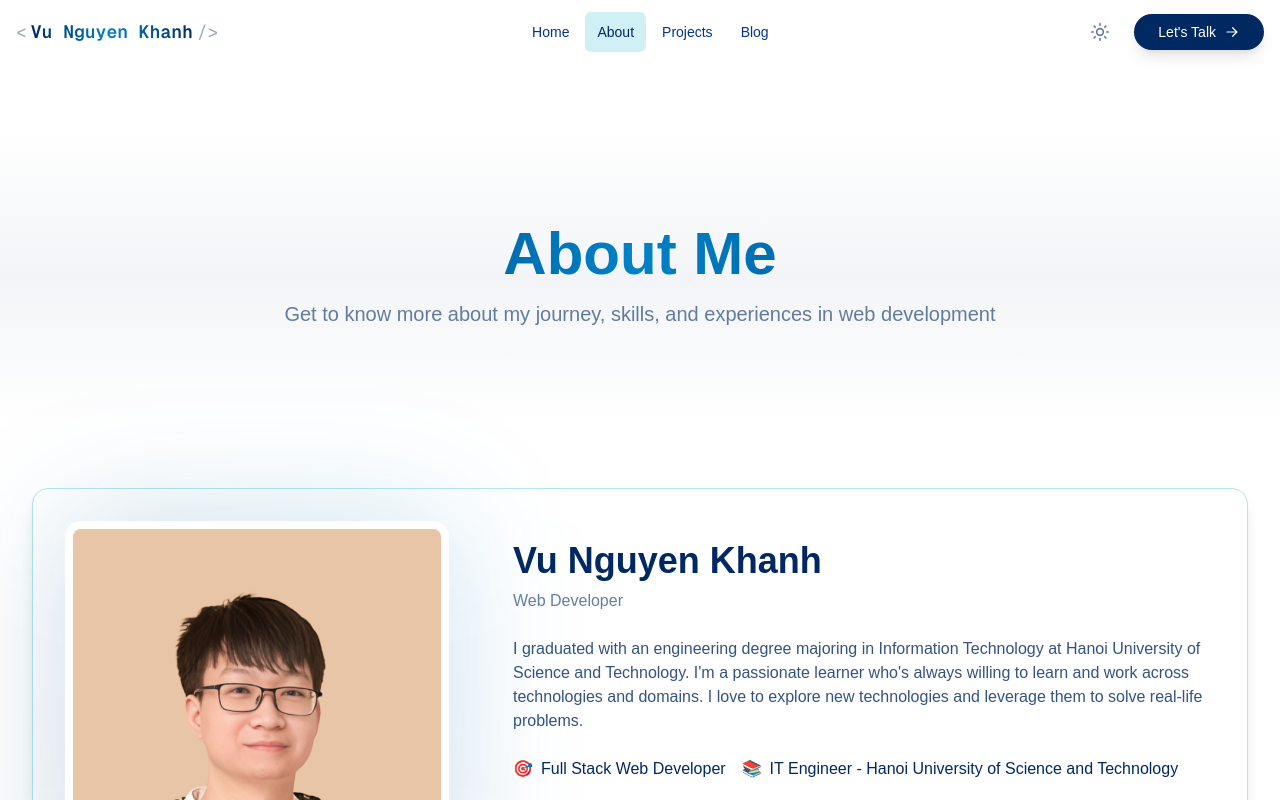
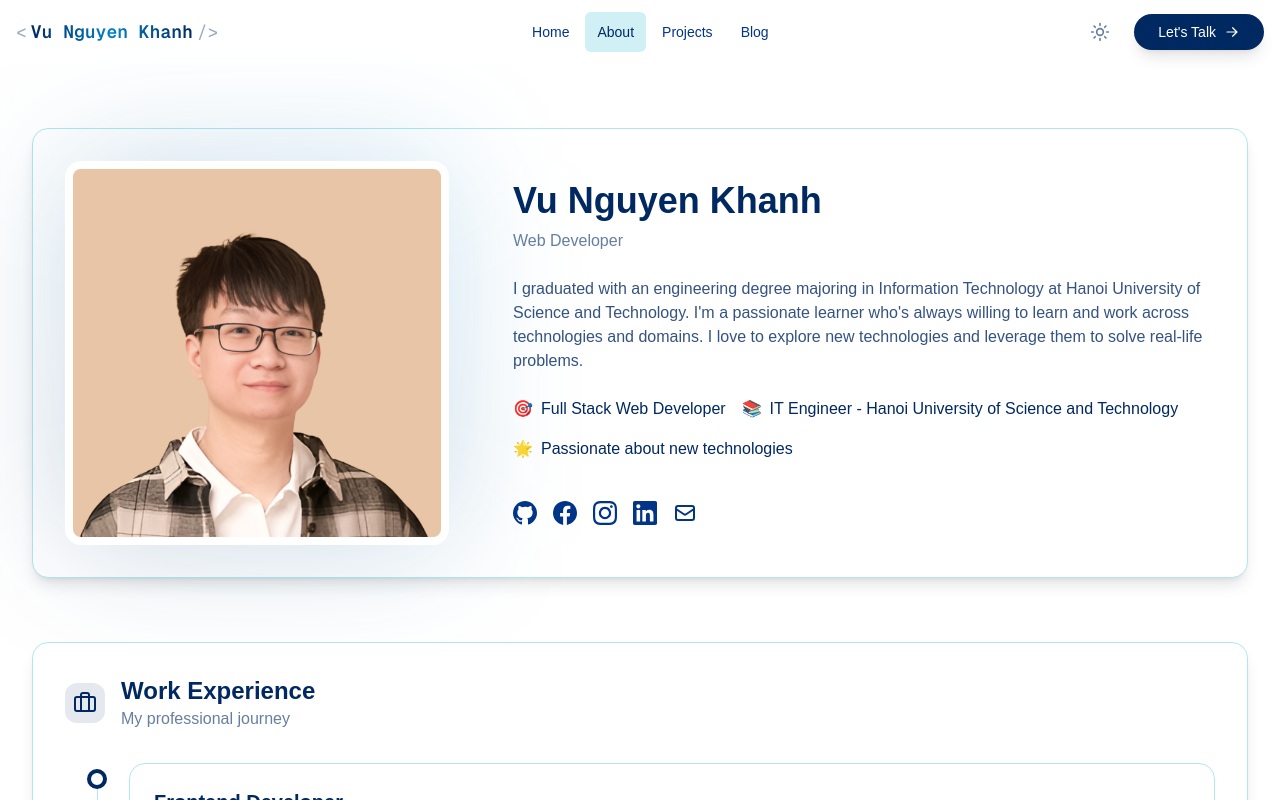
Before and after one commit to vunguyenkhanh/portfolio-website, a Next.js app: page /about in a window 1280 px wide. Shown: the top 800 px of the page. Built offline with nearby package versions, Linux system fonts and the light colour scheme.

Commit message:
feat: Simplify About page layout by removing unnecessary header section and background effects

```diff
--- a/app/about/page.tsx
+++ b/app/about/page.tsx
@@ -5,25 +5,7 @@ import { SkillsSection } from '@/components/sections/about/skills';
 
 export default function About() {
   return (
-    <main className="flex min-h-screen flex-col pt-16">
-      {/* Header Section */}
-      <div className="relative py-16 lg:py-24 overflow-hidden">
-        {/* Background Effects */}
-        <div className="absolute inset-0 -z-10">
-          <div className="absolute inset-0 bg-grid-white/[0.02] bg-grid-pattern" />
-          <div className="absolute inset-0 bg-gradient-to-b from-background via-primary/5 to-background" />
-        </div>
-
-        <div className="container max-w-7xl mx-auto px-4 sm:px-6 lg:px-8 text-center">
-          <h1 className="text-4xl md:text-5xl lg:text-6xl font-bold bg-gradient-to-r from-primary via-accent to-primary bg-clip-text text-transparent">
-            About Me
-          </h1>
-          <p className="mt-4 text-lg md:text-xl text-foreground/60 max-w-3xl mx-auto">
-            Get to know more about my journey, skills, and experiences in web development
-          </p>
-        </div>
-      </div>
-
+    <main className="flex min-h-screen flex-col">
       {/* Main Content */}
       <div className="container max-w-7xl mx-auto px-4 sm:px-6 lg:px-8">
         <div className="grid gap-16 py-16">
```
